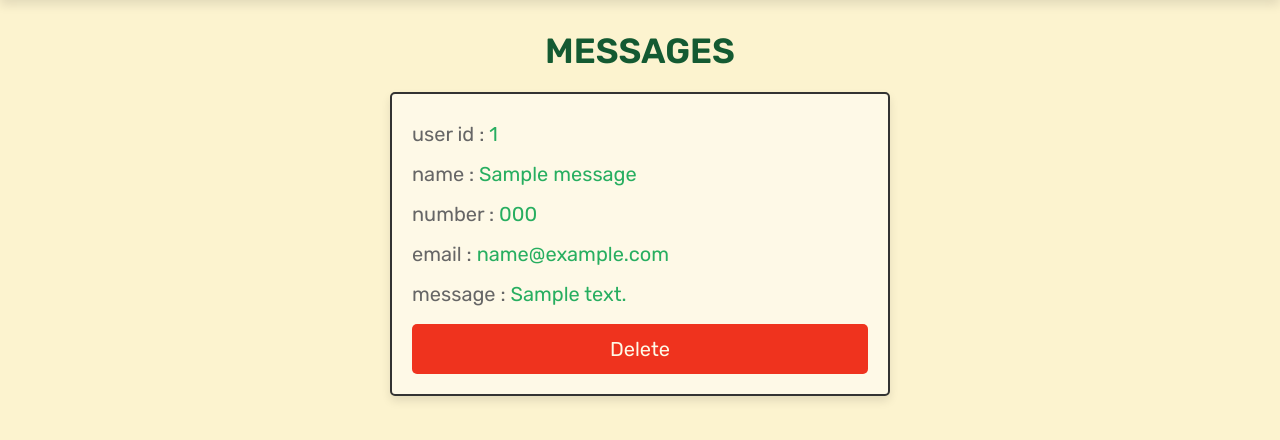
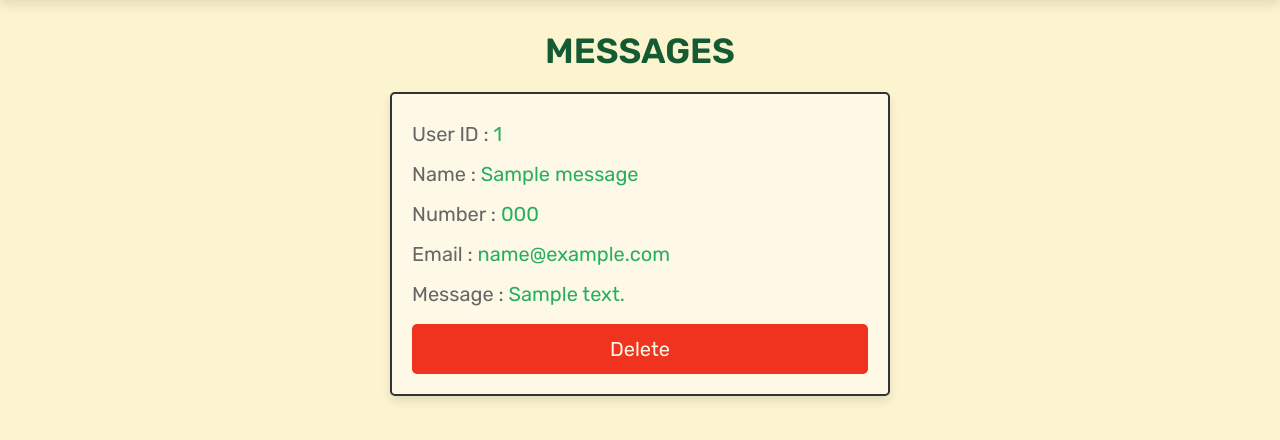
Before and after one commit to TamannaSheme/Organic-Orchard, a PHP site: page /admin_contacts.php in a window 1280 px wide. Shown: the part 69-509 px from the top of the page. Run offline with PHP 8.4, Linux system fonts and the light colour scheme; the visitor is signed in with stand-in values (Sample User, id 1); tables that the repository leaves empty hold one stand-in row (values such as "Sample post"); grey boxes marked "Sample" are stand-in pictures; some libraries are stand-ins or nearby versions.

Commit message:
Admin Section Added

```diff
--- a/admin_contacts.php
+++ b/admin_contacts.php
@@ -45,7 +45,7 @@ if(isset($_GET['delete'])){
 
     <section class="messages">
 
-        <h1 class="title">messages</h1>
+        <h1 class="title">Messages</h1>
 
         <div class="box-container">
 
@@ -56,18 +56,18 @@ if(isset($_GET['delete'])){
          while($fetch_message = $select_message->fetch(PDO::FETCH_ASSOC)){
    ?>
             <div class="box">
-                <p> user id : <span><?= $fetch_message['user_id']; ?></span> </p>
-                <p> name : <span><?= $fetch_message['name']; ?></span> </p>
-                <p> number : <span><?= $fetch_message['number']; ?></span> </p>
-                <p> email : <span><?= $fetch_message['email']; ?></span> </p>
-                <p> message : <span><?= $fetch_message['message']; ?></span> </p>
+                <p> User ID : <span><?= $fetch_message['user_id']; ?></span> </p>
+                <p> Name : <span><?= $fetch_message['name']; ?></span> </p>
+                <p> Number : <span><?= $fetch_message['number']; ?></span> </p>
+                <p> Email : <span><?= $fetch_message['email']; ?></span> </p>
+                <p> Message : <span><?= $fetch_message['message']; ?></span> </p>
                 <a href="admin_contacts.php?delete=<?= $fetch_message['id']; ?>"
-                    onclick="return confirm('delete this message?');" class="delete-btn">delete</a>
+                    onclick="return confirm('Delete this Message?');" class="delete-btn">Delete</a>
             </div>
             <?php
          }
       }else{
-         echo '<p class="empty">you have no messages!</p>';
+         echo '<p class="empty">You have no Messages!</p>';
       }
    ?>
 
```
Also changed, not shown: 2 other files.
